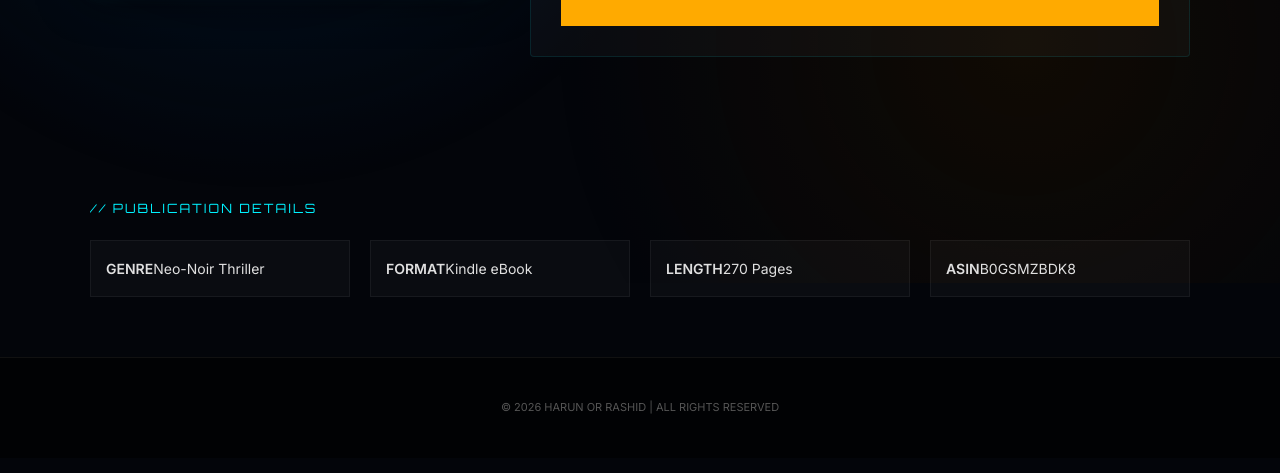
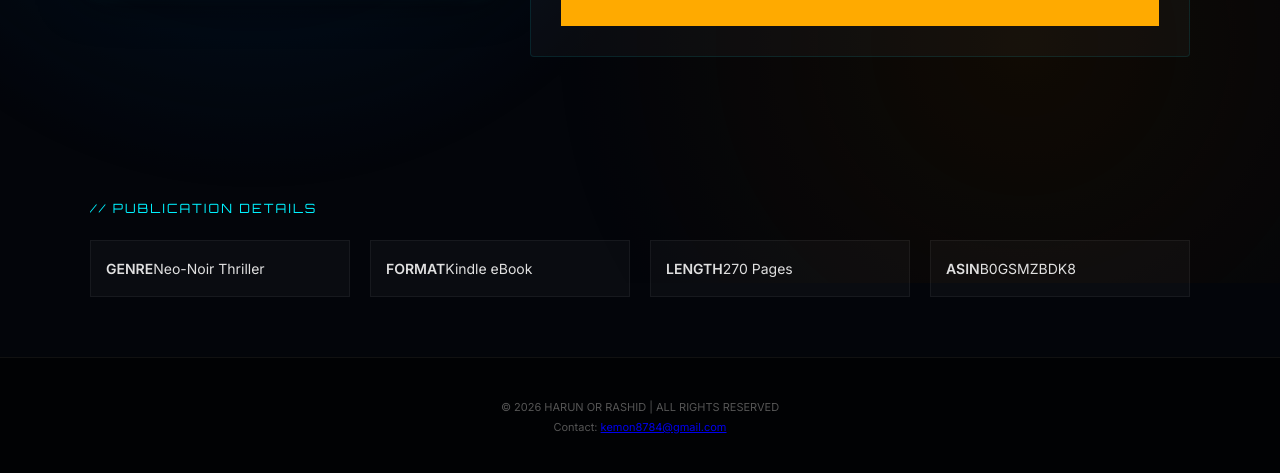
Before and after one commit to Emon199513/Duskfort-Web, a plain HTML site: page index.html in a window 1280 px wide. Shown: the part 517-990 px from the top of the page. Drawn offline with Linux system fonts and the light colour scheme.

Commit message:
Update index.html

```diff
--- a/index.html
+++ b/index.html
@@ -67,6 +67,12 @@
             </div>
         </section>
     </div>
-    <footer>© 2026 HARUN OR RASHID | ALL RIGHTS RESERVED</footer>
+
+    <footer>
+        © 2026 HARUN OR RASHID | ALL RIGHTS RESERVED
+        <br>
+        Contact: <a href="mailto:kemon8784@gmail.com">kemon8784@gmail.com</a>
+    </footer>
+
 </body>
 </html>
```
